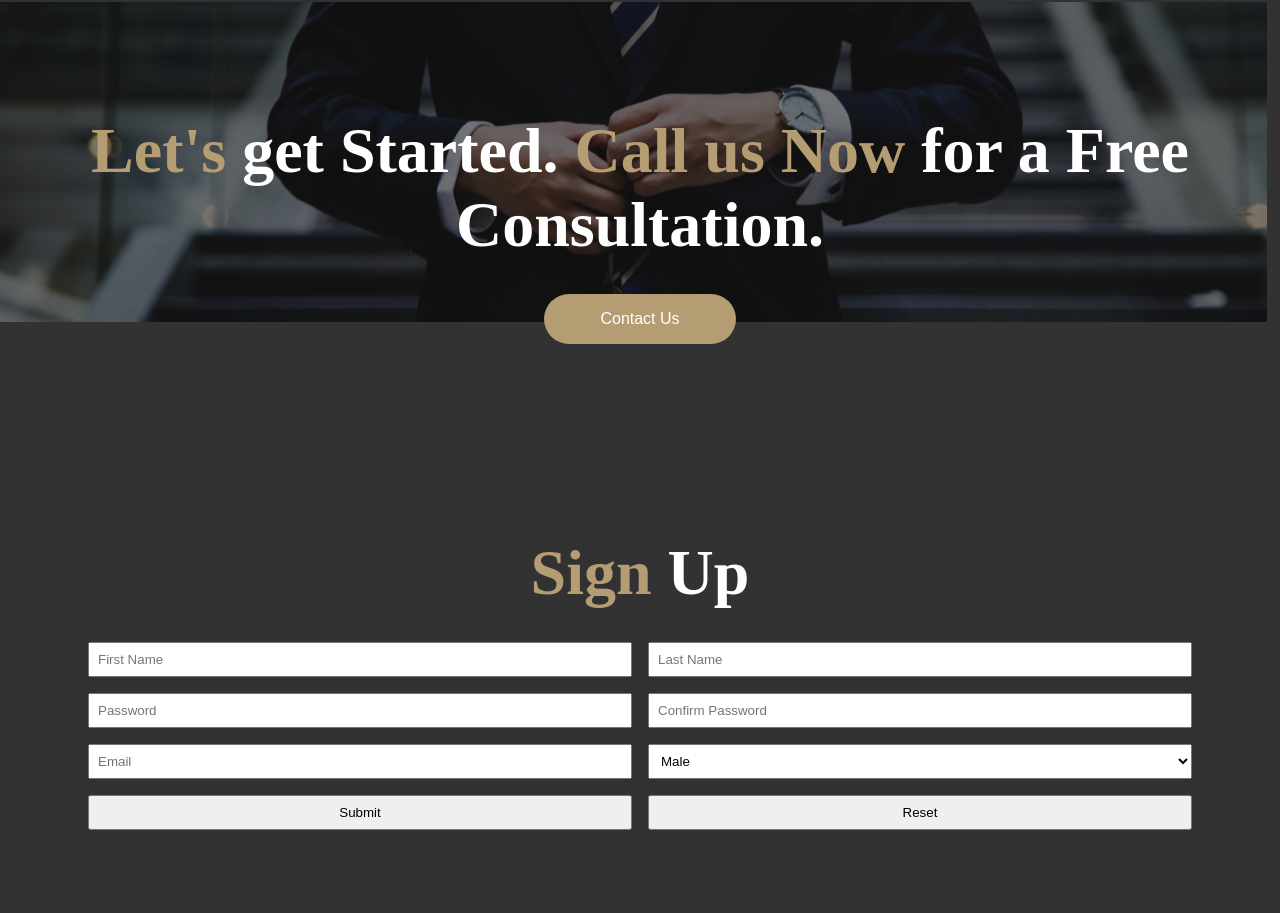
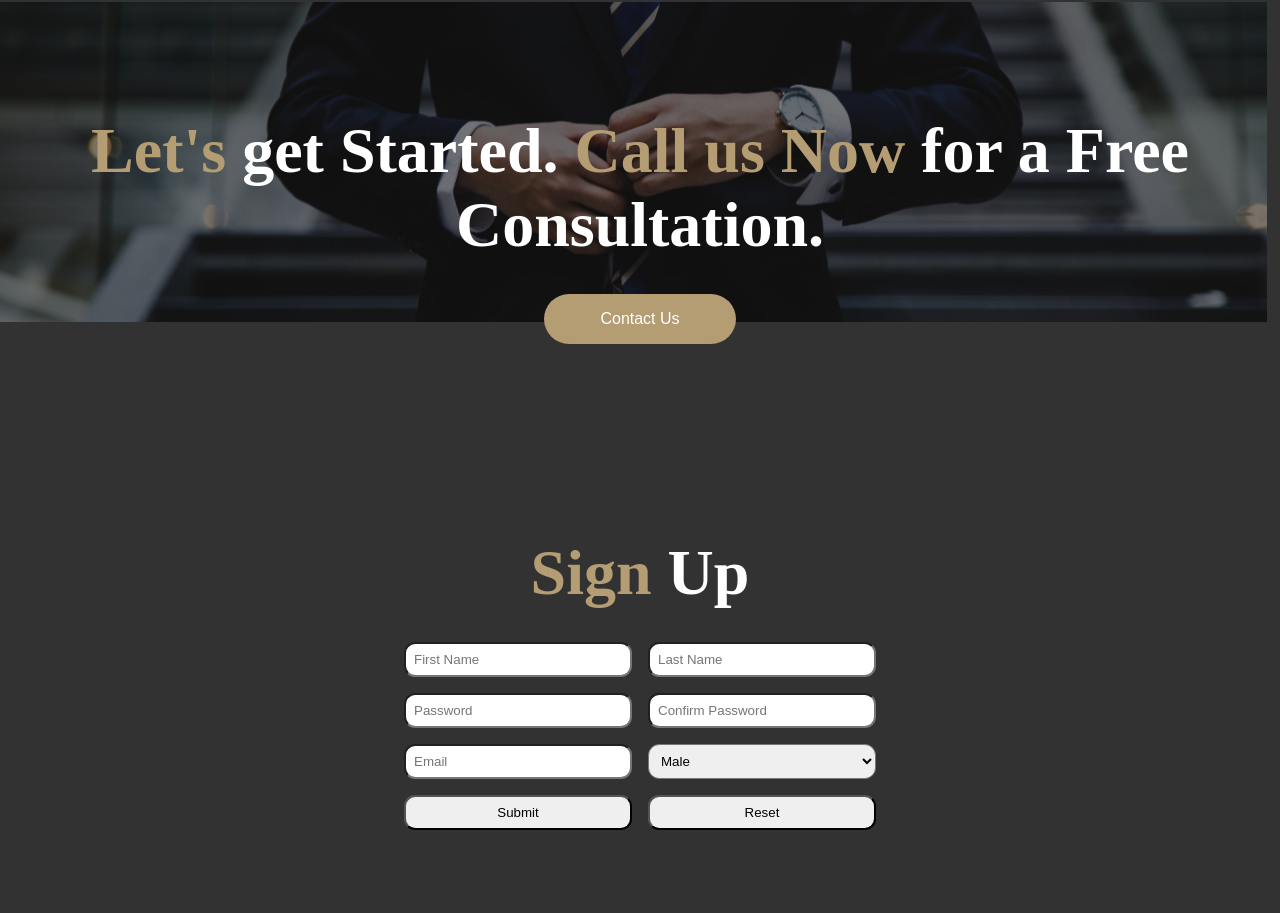
Before and after one commit to AdilCheema07/Justice, a plain HTML site: page index.html in a window 1280 px wide. Shown: the part 3111-4024 px from the top of the page. Drawn offline with nearby package versions, Linux system fonts and the light colour scheme.

```diff
--- a/index.html
+++ b/index.html
@@ -203,7 +203,7 @@
                     <option value="Female">Female</option>
                     <option value="Other">Other</option>
                 </select>
-                <input class="input-box" type="submit">
+                <input class="input-box" type="button" value="Submit">
                 <input class="input-box" type="reset">
 
 
--- a/style.css
+++ b/style.css
@@ -196,6 +196,7 @@
 #contact{
     text-align: center;
     justify-content: center;
+
     padding: 5rem;
 }
 
@@ -204,17 +205,19 @@
 #signup{
     padding: 5rem;
     text-align: center;
+    margin: 0 auto;
+    width: 50%;
 }
 
 .form{
     display: grid;
     grid-template-columns: repeat(2, 1fr);
-    /* width: 50%; */
-    justify-content: center;
+    justify-content: flex-end;
     grid-gap: 1rem;
 }
 .input-box{
     padding: .5rem;
     width: 100%;
-
+    cursor: pointer;
+    border-radius: .7rem;
 }
```
